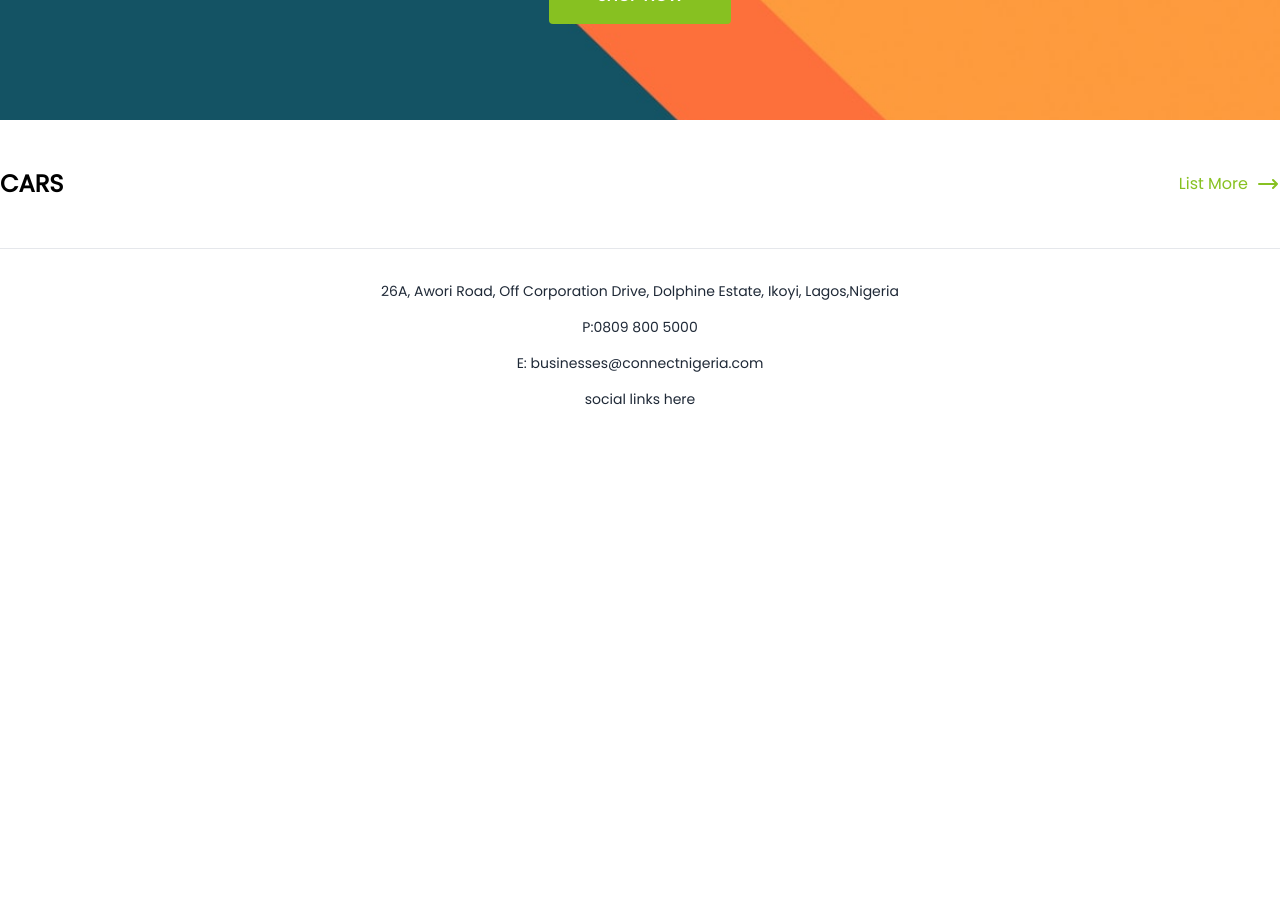
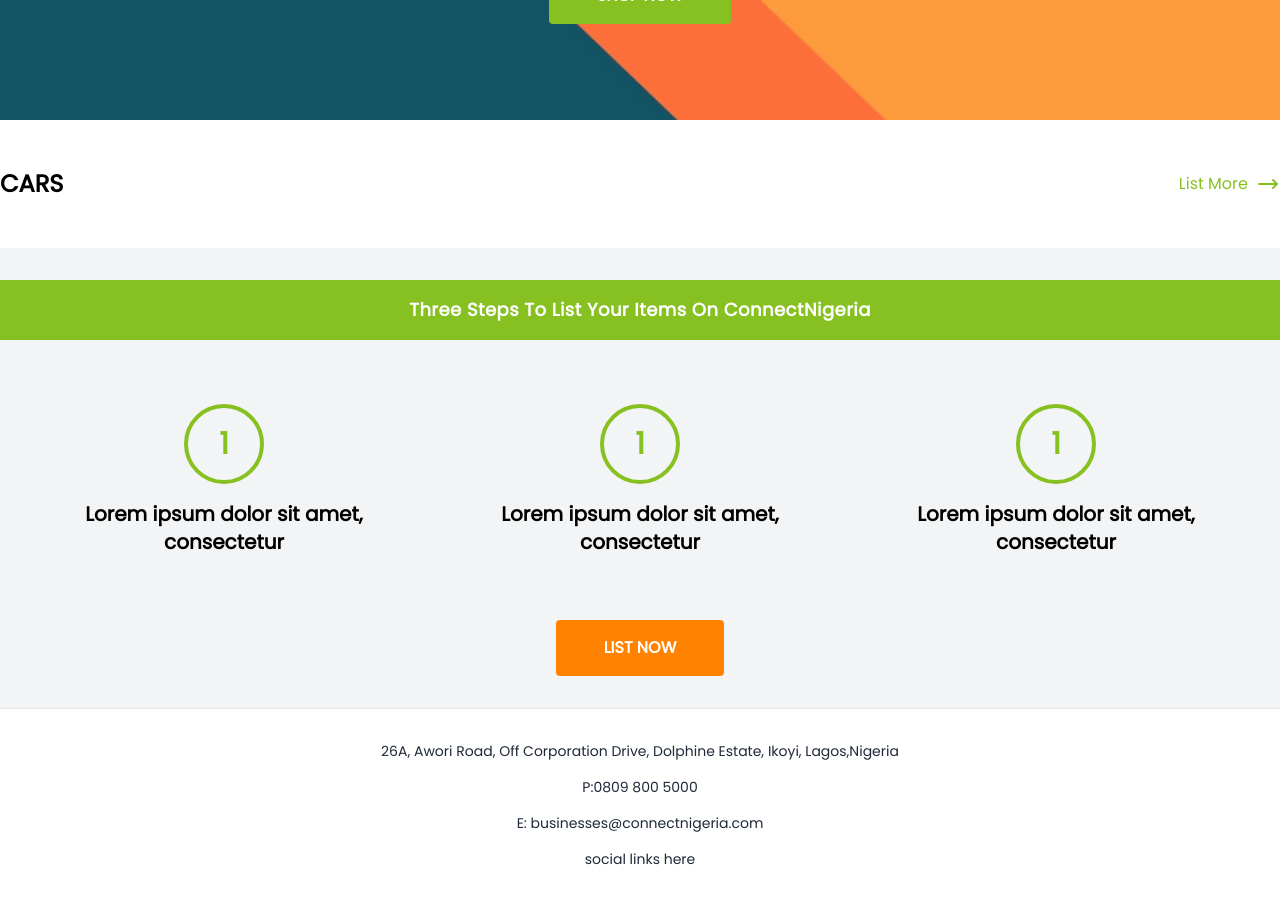
Before and after one commit to OgbeniHMMD/connect-nigeria, a Next.js app: page / in a window 1280 px wide. Shown: the part 680-1581 px from the top of the page. Before the commit the page ends 1121 px from the top, so only its background shows below. Built offline with nearby package versions, Linux system fonts and the light colour scheme.

Commit message:
New Component: HomeStepsListItems

```diff
--- /dev/null
+++ b/components/home/HomeStepsListItems.tsx
@@ -0,0 +1,36 @@
+import TheButton from "../_partials/TheButton";
+
+export default function HomeStepsListItems() {
+  const steps = [
+    "Lorem ipsum dolor sit amet, consectetur",
+    "Lorem ipsum dolor consectetur sit amet",
+    "Lorem dolor sit ipsum amet, consectetur",
+  ];
+  return (
+    <section className="bg-gray-100 py-8">
+      <header className="bg-primary text-white md:text-lg">
+        <div className="container font-bold mx-auto text-center tracking-wide p-4 capitalize">
+          three steps to list your items on ConnectNigeria
+        </div>
+      </header>
+      <div className="container mx-auto px-4">
+        <div className="flex flex-col space-x-4 justify-evenly items-center md:flex-row">
+          {steps.map((step, i) => (
+            <div key={i} className="max-w-sm py-8 md:py-16">
+              <div className="border-primary rounded-full flex font-bold mx-auto border-4 h-20 text-primary text-3xl w-20 justify-center items-center">
+                1
+              </div>
+              <div className="font-bold text-xl text-center pt-4">
+                Lorem ipsum dolor sit amet, consectetur
+              </div>
+            </div>
+          ))}
+        </div>
+
+        <div className="text-center">
+          <TheButton secondary={true}>List Now</TheButton>
+        </div>
+      </div>
+    </section>
+  );
+}
--- a/pages/index.tsx
+++ b/pages/index.tsx
@@ -1,20 +1,19 @@
 import Head from "next/head";
 import Link from "next/link";
+import HomeStepsListItems from "../components/home/HomeStepsListItems";
 import HomeTopNavigation from "../components/home/HomeTopNavigation";
-import TopNavigation from "../components/home/HomeTopNavigation";
 import TheButton from "../components/_partials/TheButton";
 import TheFooter from "../components/_partials/TheFooter";
 
 export default function HomePage() {
   return (
-    <div className="bg-white font-poppins">
+    <main className="bg-white font-poppins">
       <Head>
         <title>ConnectNigeria.com</title>
         <meta name="description" content="Generated by create next app" />
         <link rel="icon" href="/favicon.ico" />
       </Head>
 
-      <main className="bg-white">
       <section className="flex flex-col h-screen justify-between">
         <header className="border-b">
           <div className="container flex mx-auto w-full p-4 justify-between items-center lg:py-8">
@@ -46,7 +45,7 @@ export default function HomePage() {
         </section>
       </section>
 
-        <div id="cars" className="py-12">
+      <section id="cars" className="py-12">
         <div className="container mx-auto">
           <nav className="flex justify-between items-center">
             <h2 className="font-bold text-lg uppercase lg:text-2xl">Cars</h2>
@@ -70,10 +69,10 @@ export default function HomePage() {
           </nav>
           <div className="grid grid-cols-3 grid-colpy-8"></div>
         </div>
-        </div>
+      </section>
+
+      <HomeStepsListItems />
+      <TheFooter />
     </main>
-
-      <TheFooter />
-    </div>
   );
 }
```
Lines whose indentation alone changed are shown as unchanged.
